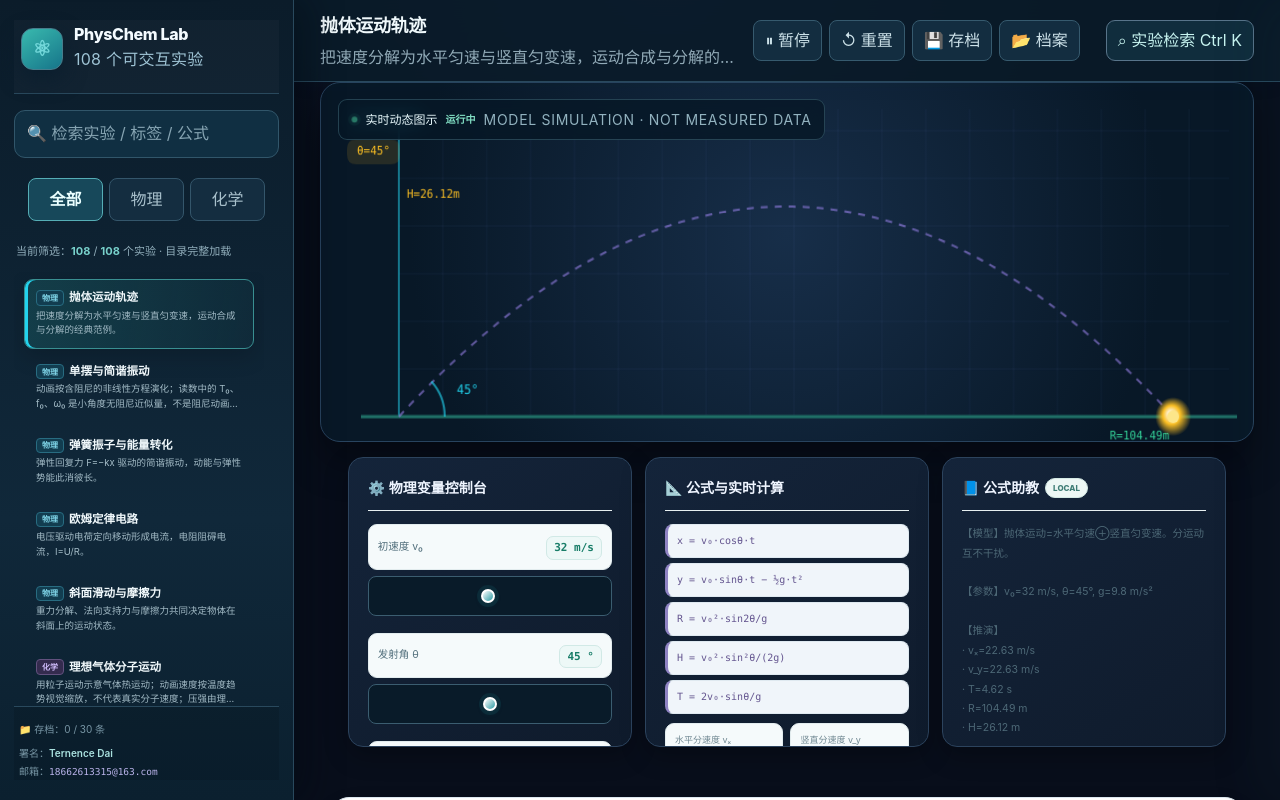
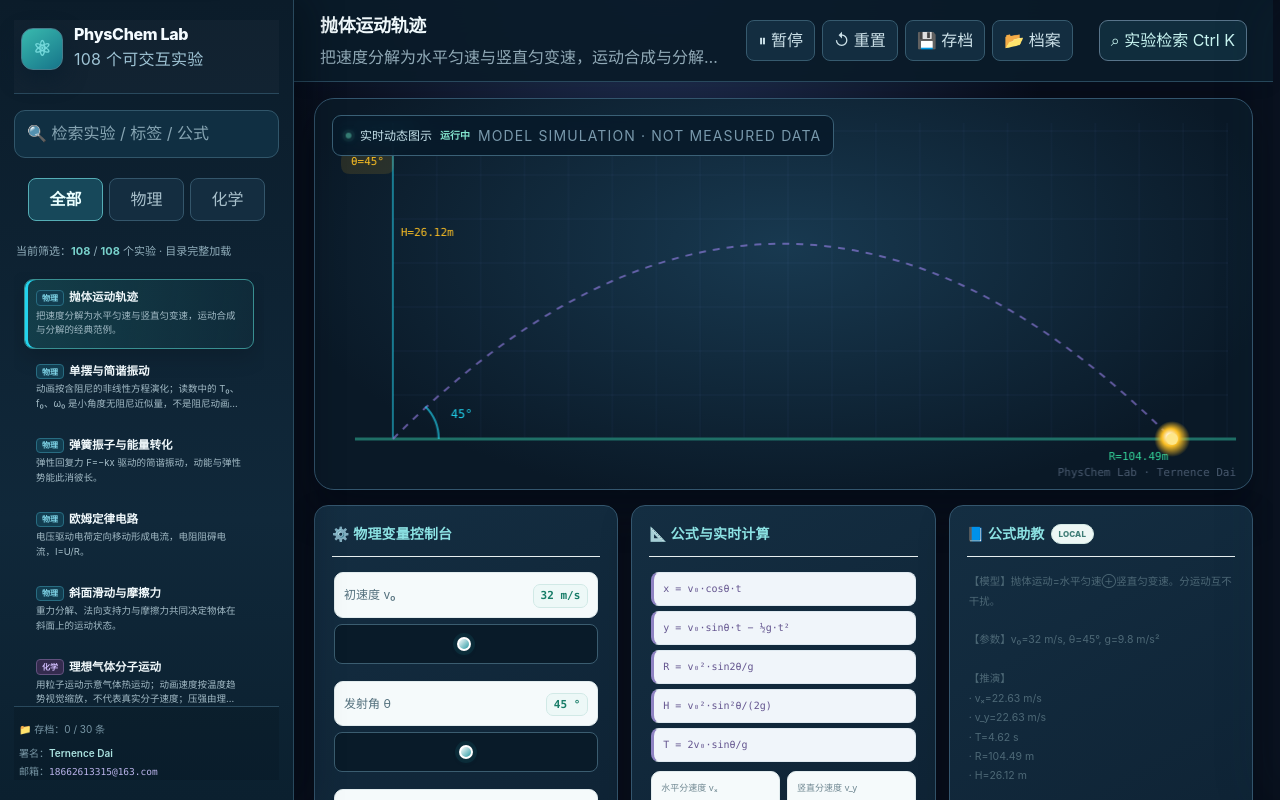
Before and after one commit to Ternence-Dai/Physchem-lab, a website: page index.html in a window 1280 px wide. Drawn offline with Linux system fonts and the light colour scheme.

Commit message:
Rebuild PhysChem as a scrollable canvas-first experiment workbench

```diff
--- a/assets/css/physchem-control-room-v2.css
+++ b/assets/css/physchem-control-room-v2.css
@@ -38,3 +38,85 @@
 @media(max-width:900px){body[data-workspace="physchem"] .sb{width:250px;flex:0 0 250px}body[data-workspace="physchem"] .mn{left:250px;margin-left:0}body[data-workspace="physchem"] .physchem-intro,body[data-workspace="physchem"] .lab-commandbar,body[data-workspace="physchem"] .product-workflow{margin-left:14px;margin-right:14px}}
 @media(max-width:680px){body[data-workspace="physchem"] .sb{width:min(86vw,300px);flex:0 0 min(86vw,300px);transform:translateX(-105%);transition:transform .2s}body[data-workspace="physchem"] .sb.open{transform:translateX(0)}body[data-workspace="physchem"] .mn{left:0;margin-left:0;width:100%}body[data-workspace="physchem"] .tb{padding:10px 13px;flex-wrap:wrap}body[data-workspace="physchem"] .tb .ac{width:100%;margin-left:0}body[data-workspace="physchem"] .physchem-intro{margin:13px;padding:20px}.physchem-intro .atom{display:none}body[data-workspace="physchem"] .lab-commandbar{align-items:flex-start;flex-direction:column;margin:0 13px 12px}body[data-workspace="physchem"] .product-workflow{margin:0 13px 12px}body[data-workspace="physchem"] #main-content>.content{padding:8px 12px 28px}}
 @media(prefers-reduced-motion:reduce){body[data-workspace="physchem"] .sb{transition:none}}
+
+/* V3 instrument workspace — canvas and parameter consoles share the full viewport */
+body[data-workspace="physchem"] .mn{
+  display:flex;flex-direction:column;align-items:stretch;
+  overflow-x:hidden;overflow-y:auto;overscroll-behavior:contain;
+  padding:0 0 28px;scrollbar-gutter:stable;
+}
+body[data-workspace="physchem"] .tb{
+  position:sticky;top:0;left:auto;right:auto;z-index:35;
+  flex:0 0 auto;min-height:72px;height:auto;
+}
+body[data-workspace="physchem"] .sw{
+  position:relative;inset:auto;left:auto;right:auto;top:auto;bottom:auto;
+  flex:0 0 clamp(390px,49vh,650px);height:clamp(390px,49vh,650px);
+  min-height:390px;margin:16px 20px 15px;border:1px solid #34566e;
+  border-radius:16px;overflow:hidden;
+  background:radial-gradient(ellipse at 50% 38%,#183950,#0a1927 76%);
+  box-shadow:0 18px 40px #020a1260;
+}
+body[data-workspace="physchem"] .simulation-status{
+  position:absolute;top:13px;left:14px;z-index:3;display:flex;align-items:center;
+  gap:8px;padding:8px 11px;border:1px solid #3a6076;border-radius:9px;
+  background:#071a2adf;color:#c7e3ec;font-size:10px;backdrop-filter:blur(10px)
+}
+body[data-workspace="physchem"] .simulation-status__pulse{
+  width:7px;height:7px;border-radius:50%;background:#64dfbd;
+  box-shadow:0 0 0 4px #64dfbd20,0 0 12px #64dfbd80
+}
+body[data-workspace="physchem"] .simulation-status b{color:#83e4ce;font-size:10px}
+body[data-workspace="physchem"] .simulation-status small{color:#7999ac;font-size:8px;letter-spacing:.08em}
+body[data-workspace="physchem"] #cv{width:100%;height:100%;min-height:390px;display:block}
+body[data-workspace="physchem"] .bt2{
+  position:relative;inset:auto;left:auto;right:auto;bottom:auto;
+  display:grid;grid-template-columns:minmax(250px,.92fr) minmax(280px,1fr) minmax(280px,1fr);
+  align-items:stretch;gap:13px;width:auto;height:auto;margin:0 20px;padding:0
+}
+body[data-workspace="physchem"] .bt2 .pnl,
+body[data-workspace="physchem"] .bt2 .p1,
+body[data-workspace="physchem"] .bt2 .p2,
+body[data-workspace="physchem"] .bt2 .p3{
+  position:relative;inset:auto;left:auto;right:auto;top:auto;bottom:auto;
+  width:auto;height:auto;min-width:0;min-height:340px;max-height:none;
+  padding:16px 16px 18px;overflow:visible;
+  border:1px solid #34566e;border-radius:14px;
+  background:linear-gradient(150deg,#142e42,#0d2031);
+  box-shadow:0 13px 30px #020a124a
+}
+body[data-workspace="physchem"] .bt2 .pnl h3{
+  margin:-2px -2px 15px;padding:0 0 11px;border-bottom:1px solid #2d4e64;
+  color:#8ce2e3;font-size:13px;letter-spacing:.01em
+}
+body[data-workspace="physchem"] .bt2 .pnl .pm{margin-bottom:15px}
+body[data-workspace="physchem"] .bt2 .pnl .r{font-size:12px}
+body[data-workspace="physchem"] .bt2 .pnl .v{font-size:11px}
+body[data-workspace="physchem"] .lab-notebook{
+  margin:16px 20px 0;padding:19px 21px;border:1px solid #34566e;
+  border-radius:14px;background:linear-gradient(145deg,#122a3d,#0d2030);
+  box-shadow:0 13px 30px #020a1240
+}
+body[data-workspace="physchem"] .lab-notebook h3{color:#e8f7fb;font-size:17px}
+body[data-workspace="physchem"] .lab-notebook p,
+body[data-workspace="physchem"] .lab-notebook label{color:#9db7c3}
+body[data-workspace="physchem"] .lab-notebook textarea{
+  width:100%;min-height:108px;padding:12px 13px;border:1px solid #3c6076;
+  border-radius:9px;background:#091b2a;color:#e7f4f8
+}
+@media(max-width:1180px){
+  body[data-workspace="physchem"] .bt2{grid-template-columns:repeat(2,minmax(0,1fr))}
+  body[data-workspace="physchem"] .bt2 .p3{grid-column:1/-1;min-height:220px}
+}
+@media(max-width:760px){
+  body[data-workspace="physchem"] .mn{left:0;width:100%}
+  body[data-workspace="physchem"] .sw{flex-basis:360px;height:360px;min-height:360px;margin:12px}
+  body[data-workspace="physchem"] #cv{min-height:360px}
+  body[data-workspace="physchem"] .bt2{grid-template-columns:minmax(0,1fr);gap:10px;margin:0 12px}
+  body[data-workspace="physchem"] .bt2 .pnl,
+  body[data-workspace="physchem"] .bt2 .p3{grid-column:auto;min-height:0}
+  body[data-workspace="physchem"] .lab-notebook{margin:12px;padding:14px}
+}
+@media(prefers-reduced-motion:reduce){
+  body[data-workspace="physchem"] .simulation-status__pulse{box-shadow:none}
+}
```
